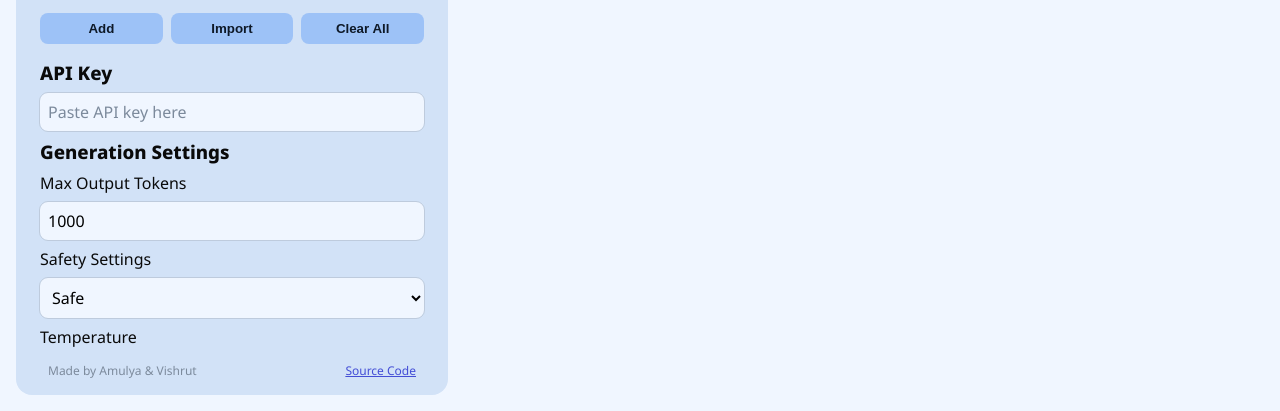
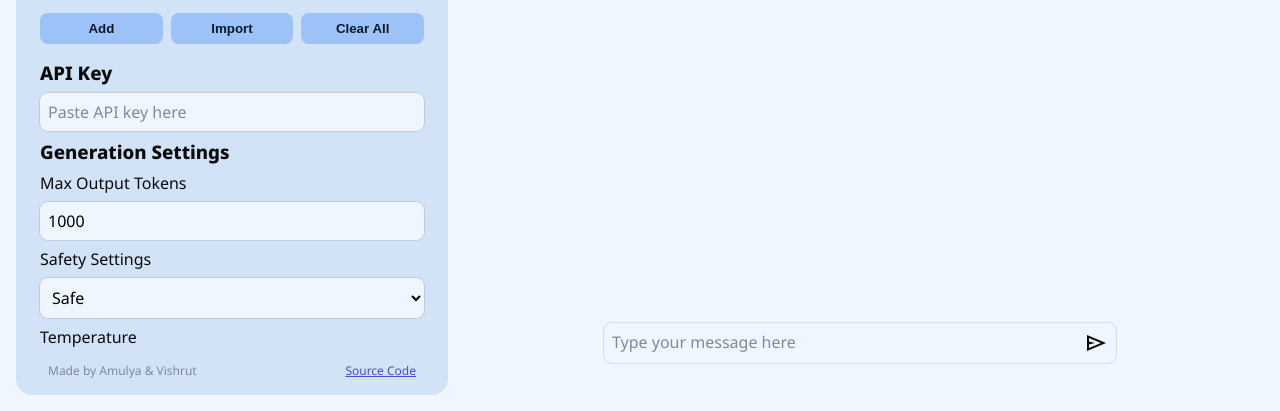
Before and after one commit to AmulyaMachhan/GeminiGPT, a plain HTML site: page index.html in a window 1280 px wide. Shown: the part 389-800 px from the top of the page. Drawn offline with nearby package versions, Linux system fonts and the light colour scheme; a small style sheet from the web is missing; a web font is replaced by a local one.

Commit message:
Added Main  Html

```diff
--- a/index.html
+++ b/index.html
@@ -119,6 +119,19 @@
             </div>
         </div>
 
+        <div id="mainContent">
+            <div class="header">
+                <button class="material-symbols-outlined btn-textual" id="btn-show-sidebar">
+                    menu
+                </button>
+            </div>
+            <div class="message-container"></div>
+            <div class="message-box">
+                <textarea type="text" placeholder="Type your message here" id="messageInput"
+                    class="input-field"></textarea>
+                <button type="submit" class="btn-textual material-symbols-outlined" id="btn-send">send</button>
+            </div>
+        </div>
     </div>
 
 
```
